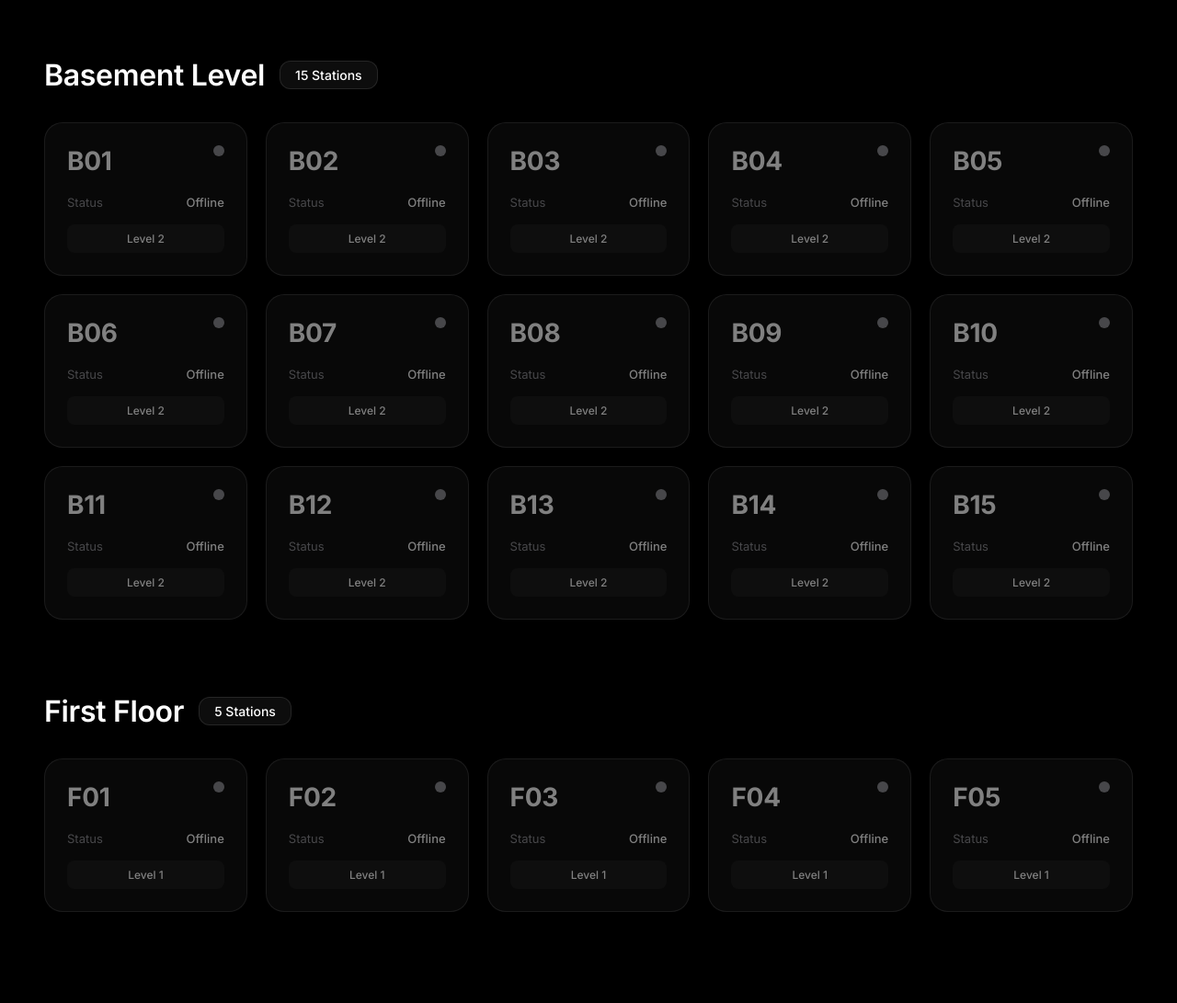
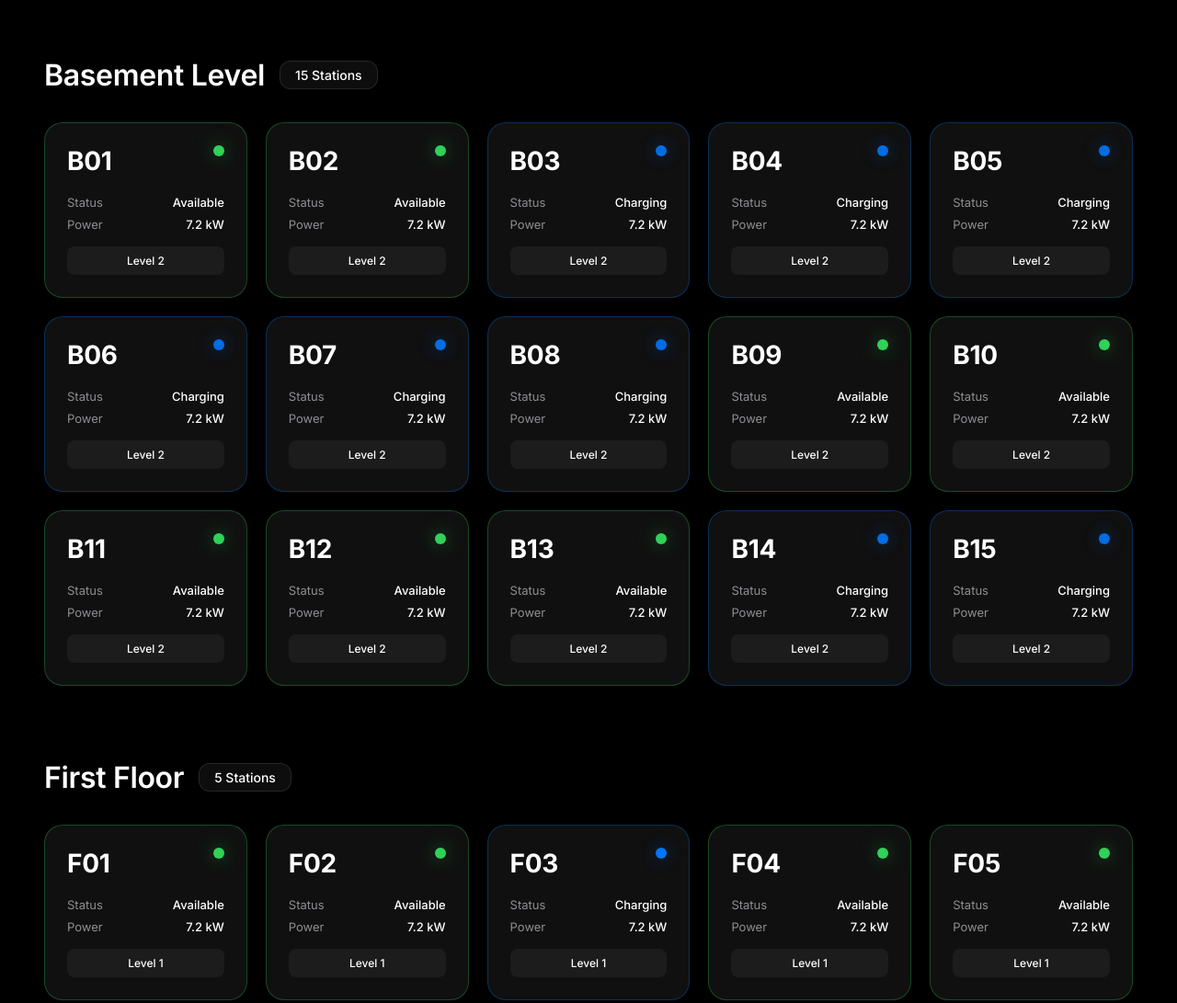
Before and after one commit to rr-sairohith-vennu/rr-sairohith-vennu, a website: page index.html in a window 1280 px wide. Shown: the part 680-1771 px from the top of the page at 92% size. Drawn offline with Linux system fonts and the light colour scheme; no server answers.

Commit message:
Enable standalone mode with simulated data for GitHub Pages

```diff
--- a/index.html
+++ b/index.html
@@ -636,28 +636,31 @@
             }
         });
 
-        // API endpoint - change this based on environment
-        const API_ENDPOINT = window.location.hostname === 'localhost' || window.location.hostname === '127.0.0.1'
-            ? 'http://localhost:3000'  // Local development
-            : 'https://ev-os-api.noodoe.com/api/1.0/stations';  // Direct API (will have CORS issues)
+        // Simulate station status for demo
+        function getSimulatedStatus() {
+            const statuses = ['Available', 'Charging', 'Available', 'Available', 'Occupied'];
+            return statuses[Math.floor(Math.random() * statuses.length)];
+        }
 
-        // Fetch station status
+        // Fetch station status (simulated for now)
         async function fetchStationStatus(stationId) {
+            // Simulate API delay
+            await new Promise(resolve => setTimeout(resolve, 100));
+
+            // Return simulated data
+            return {
+                stationId: `nev${stationId}:0`,
+                status: getSimulatedStatus(),
+                connectorStatus: getSimulatedStatus(),
+                power: '7.2',
+                voltage: '240',
+                maxPower: '7.2'
+            };
+
+            /*
+            // Uncomment this to use real API when available
             try {
-                // Use proxy server for local development
-                const url = API_ENDPOINT.includes('localhost')
-                    ? `${API_ENDPOINT}/api/station/${stationId}`
-                    : `${API_ENDPOINT}/nev${stationId}:0`;
-
-                const headers = API_ENDPOINT.includes('localhost')
-                    ? {}  // Proxy handles auth
-                    : {
-                        'Authorization': `Bearer ${API_TOKEN}`,
-                        'accept': 'application/json'
-                    };
-
-                const response = await fetch(url, { headers });
-
+                const response = await fetch(`http://localhost:3000/api/station/${stationId}`);
                 if (response.ok) {
                     const data = await response.json();
                     console.log(`Station ${stationId}:`, data);
@@ -667,6 +670,7 @@
                 console.error(`Error fetching station ${stationId}:`, error);
             }
             return null;
+            */
         }
 
         // Determine status from API response
```
